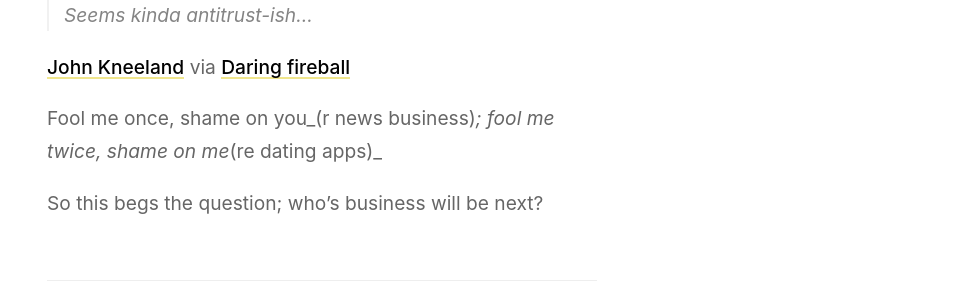
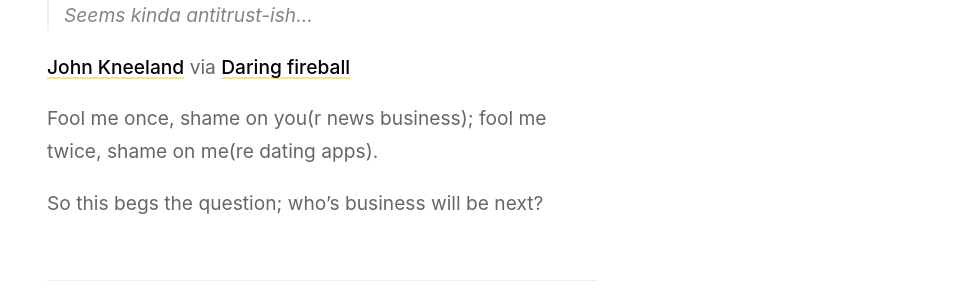
Before and after one commit to roelwillems/roelwillems.github.io, a Jekyll site: the page built from _posts/2018-05-03-whos-next.md, in a window 1280 px wide. Shown: the part 456-756 px from the top of the page, without its empty margins (318-1280 px from the left). Built offline with Jekyll 4.4.1, drawn with Linux system fonts in a browser that asks for light colours.

Commit message:
Mirroring from Micro.blog.

```diff
--- a/_posts/2018-05-03-whos-next.md
+++ b/_posts/2018-05-03-whos-next.md
@@ -14,6 +14,6 @@ Step 3: build a competitor to dating apps with the data you are now keeping to y
 
 [John Kneeland](https://mobile.twitter.com/SirKneeland/status/991373570730147840) via [Daring fireball](https://www.theverge.com/2018/5/1/17307782/facebook-tinder-dating-app-f8-match-okcupid)
 
-Fool me once, shame on you_(r news business)_; fool me twice, shame on me_(re dating apps)_
+Fool me once, shame on you(r news business); fool me twice, shame on me(re dating apps).
 
 So this begs the question; who's business will be next?
```
